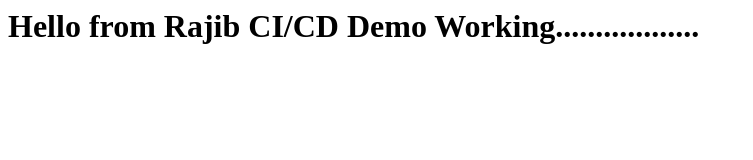
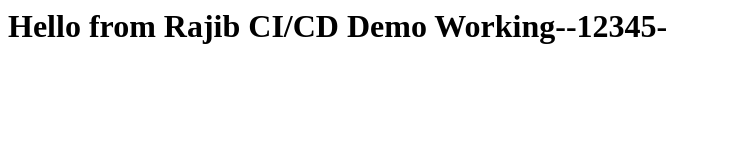
Before and after one commit to rajibba/openshift-demo, a plain HTML site: page index.html in a window 1280 px wide. Shown: the whole page, without its empty margins (0-753 px from the left). Drawn offline with Linux system fonts and the light colour scheme.

Commit message:
Update header text in index.html

```diff
--- a/index.html
+++ b/index.html
@@ -1 +1 @@
-<h1>Hello from Rajib CI/CD Demo Working..................</h1>
+<h1>Hello from Rajib CI/CD Demo Working--12345-</h1>
```
